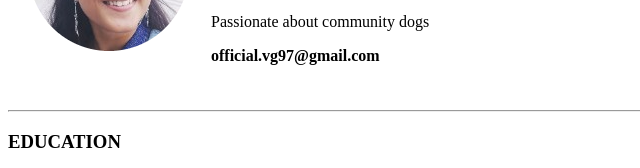
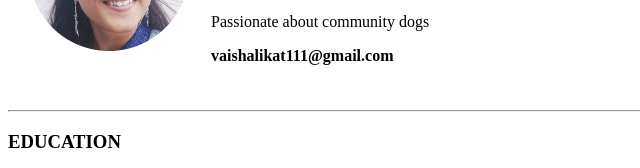
Before and after one commit to VAISHALI8997/CV, a plain HTML site: page index.html in a window 1280 px wide. Shown: the part 164-332 px from the top of the page, 0-640 px from the left. Drawn offline with Linux system fonts and the light colour scheme.

Commit message:
Update index.html

```diff
--- a/index.html
+++ b/index.html
@@ -15,7 +15,7 @@
         <p>An MBA Aspirant</p>
         <p>Sensitive and Strong</p>
         <p>Passionate about community dogs</p>
-        <p><b>official.vg97@gmail.com</b></p>
+        <p><b>vaishalikat111@gmail.com</b></p>
       </td>
     </tr>
   </table>
@@ -152,7 +152,7 @@
   </table>
   <hr>
   <h3>REVIEWS</h3>
-  <form action="mailto:official.vg97@gmail.com" method="post" enctype="text/plain">
+  <form action="mailto:vaishalikat111@gmail.com" method="get" enctype="text/plain">
     <label>Your Name:</label>
     <input type="text" name="Name:"><br>
     <label>Your Message:</label>
```
